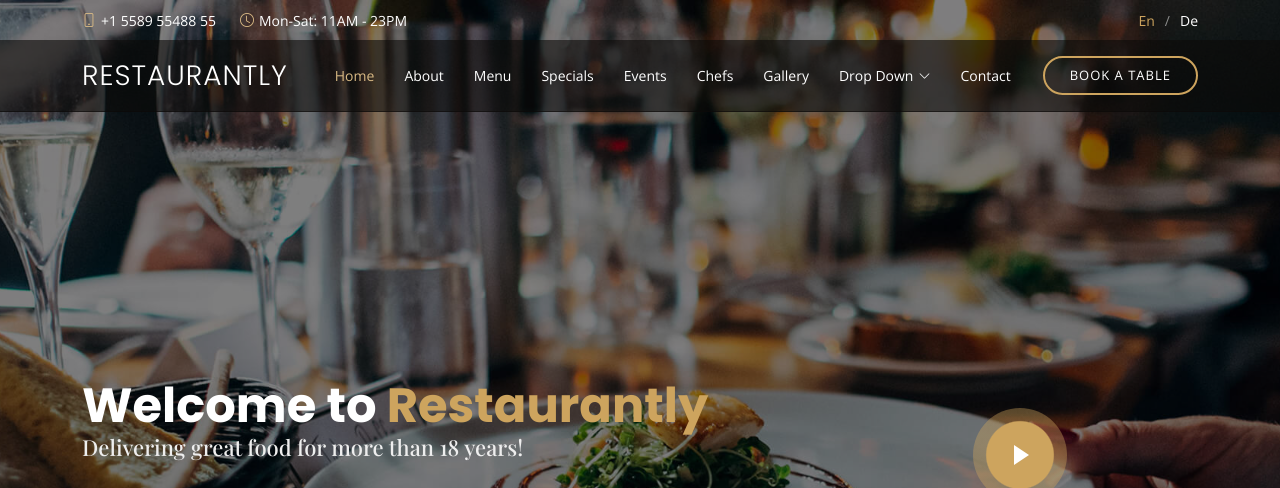
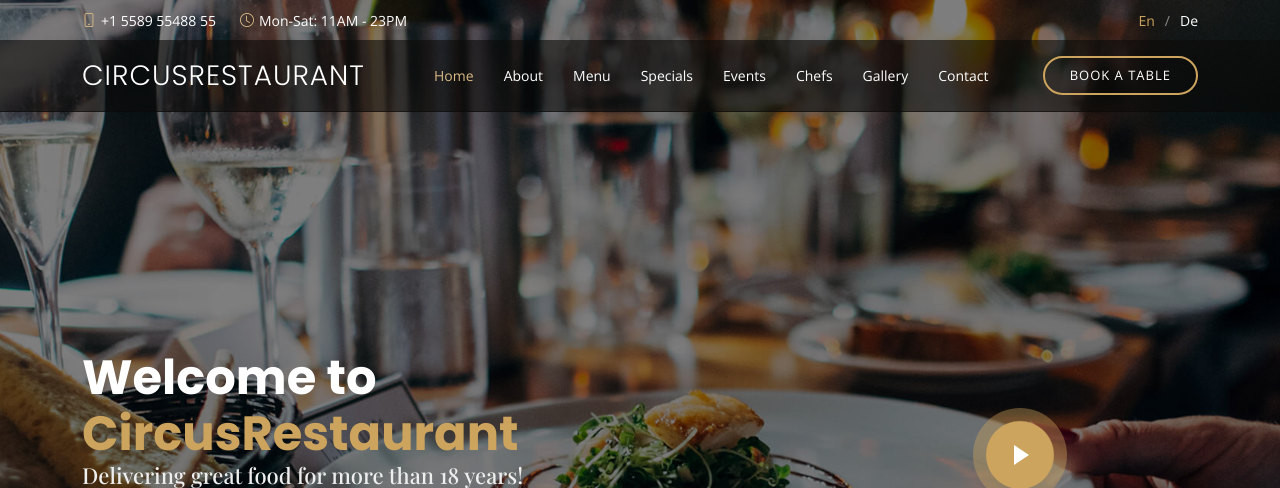
Before and after one commit to Taza53/CircusRestaurant, a plain HTML site: page index.html in a window 1280 px wide. Shown: the top 488 px of the page. Drawn offline with nearby package versions, Linux system fonts and the light colour scheme; a web font is replaced by a local one.

Commit message:
name change

```diff
--- a/index.html
+++ b/index.html
@@ -54,7 +54,7 @@
   <header id="header" class="fixed-top d-flex align-items-cente">
     <div class="container-fluid container-xl d-flex align-items-center justify-content-lg-between">
 
-      <h1 class="logo me-auto me-lg-0"><a href="index.html">Restaurantly</a></h1>
+      <h1 class="logo me-auto me-lg-0"><a href="index.html">CircusRestaurant</a></h1>
       <!-- Uncomment below if you prefer to use an image logo -->
       <!-- <a href="index.html" class="logo me-auto me-lg-0"><img src="assets/img/logo.png" alt="" class="img-fluid"></a>-->
 
@@ -67,7 +67,8 @@
           <li><a class="nav-link scrollto" href="#events">Events</a></li>
           <li><a class="nav-link scrollto" href="#chefs">Chefs</a></li>
           <li><a class="nav-link scrollto" href="#gallery">Gallery</a></li>
-          <li class="dropdown"><a href="#"><span>Drop Down</span> <i class="bi bi-chevron-down"></i></a>
+          <!-- no drop downneed -->
+          <!-- <li class="dropdown"><a href="#"><span>Drop Down</span> <i class="bi bi-chevron-down"></i></a>
             <ul>
               <li><a href="#">Drop Down 1</a></li>
               <li class="dropdown"><a href="#"><span>Deep Drop Down</span> <i class="bi bi-chevron-right"></i></a>
@@ -83,7 +84,7 @@
               <li><a href="#">Drop Down 3</a></li>
               <li><a href="#">Drop Down 4</a></li>
             </ul>
-          </li>
+          </li> -->
           <li><a class="nav-link scrollto" href="#contact">Contact</a></li>
         </ul>
         <i class="bi bi-list mobile-nav-toggle"></i>
@@ -98,7 +99,7 @@
     <div class="container position-relative text-center text-lg-start" data-aos="zoom-in" data-aos-delay="100">
       <div class="row">
         <div class="col-lg-8">
-          <h1>Welcome to <span>Restaurantly</span></h1>
+          <h1>Welcome to <span>CircusRestaurant</span></h1>
           <h2>Delivering great food for more than 18 years!</h2>
 
           <div class="btns">
@@ -884,7 +885,7 @@
 
           <div class="col-lg-3 col-md-6">
             <div class="footer-info">
-              <h3>Restaurantly</h3>
+              <h3>CircusRestaurant</h3>
               <p>
                 A108 Adam Street <br>
                 NY 535022, USA<br><br>
@@ -938,7 +939,7 @@
 
     <div class="container">
       <div class="copyright">
-        &copy; Copyright <strong><span>Restaurantly</span></strong>. All Rights Reserved
+        &copy; Copyright <strong><span>CircusRestaurant</span></strong>. All Rights Reserved
       </div>
       <div class="credits">
         <!-- All the links in the footer should remain intact. -->
```
